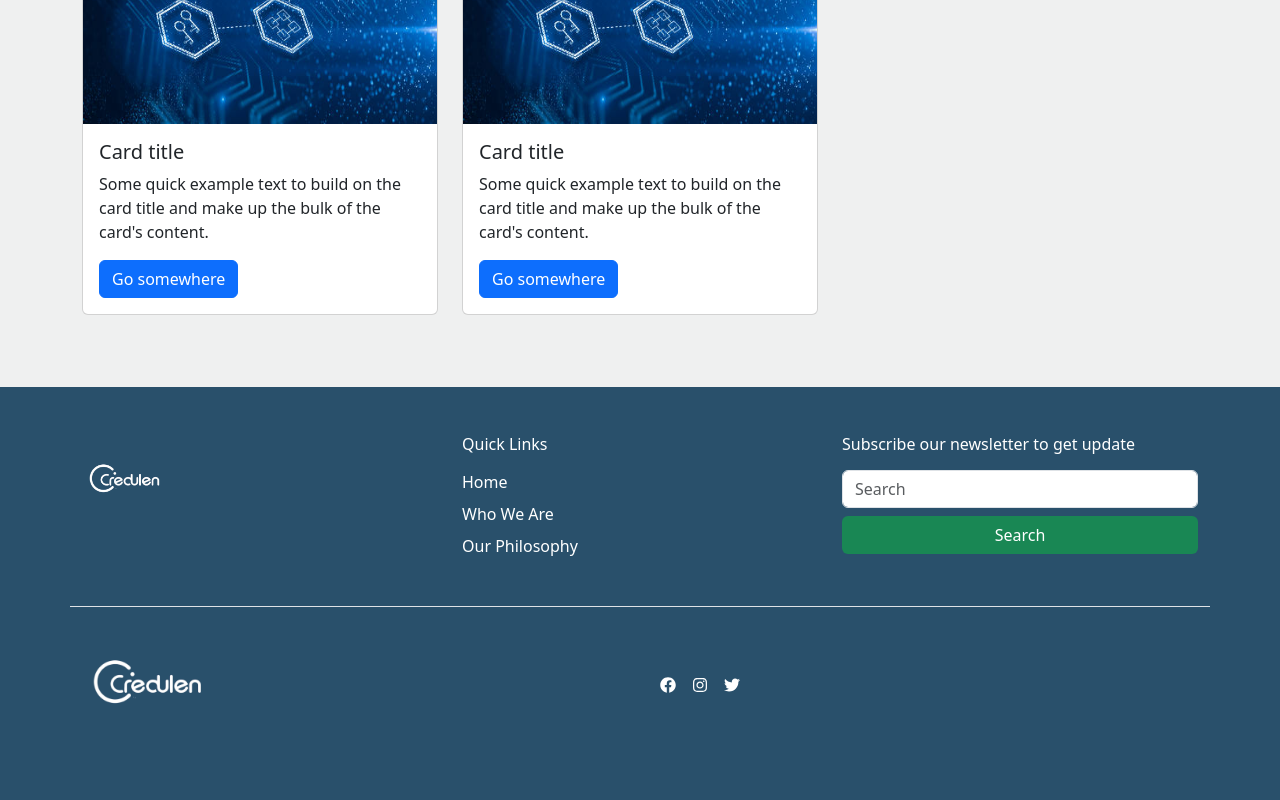
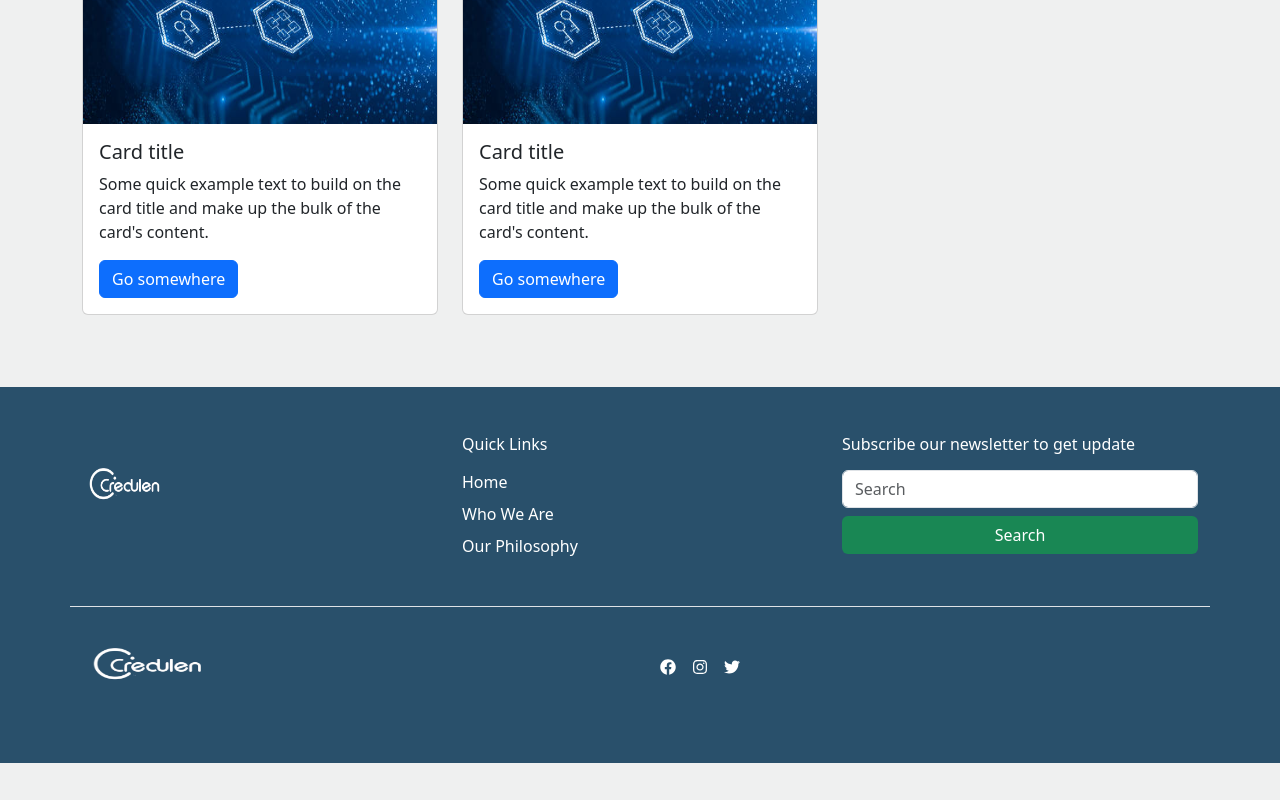
Before and after one commit to credulen/credulen_blog, a Next.js app: page / in a window 1280 px wide. Shown: the part 907-1707 px from the top of the page. After the commit the page ends 1670 px from the top, so only its background shows below. Built offline with nearby package versions, Linux system fonts and the light colour scheme.

Commit message:
added picture tags to next images

```diff
--- a/components/Footer.js
+++ b/components/Footer.js
@@ -1,5 +1,5 @@
 import Link from "next/link";
-import React from "react";
+import Image from "next/image";
 import { FaFacebook, FaInstagram, FaTwitter } from "react-icons/fa";
 import Subscribe from "./Subscribe";
 
@@ -10,7 +10,32 @@ const Footer = () => {
 				<div className="row border_design border-bottom pb-4">
 					<div className="col-md-4">
 						<Link href="/">
-							<img className="w-25" src="./logo/5.png" alt="" />
+							{/* <img className="w-25" src="./logo/5.png" alt="" /> */}
+							{/* <Image
+								src="/logo/5.png"
+								className="card-img-top"
+								width={50}
+								height={100}
+								alt="Picture of the author"
+							/> */}
+
+							<picture>
+								{/* <source
+									srcSet="https://example.com/hero.avif"
+									type="image/avif"
+								/>
+								<source
+									srcSet="https://example.com/hero.webp"
+									type="image/webp"
+								/> */}
+								<img
+									className="w-25"
+									src="./logo/5.png"
+									alt=""
+									width={100}
+									height={100}
+								/>
+							</picture>
 						</Link>
 					</div>
 
@@ -41,7 +66,33 @@ const Footer = () => {
 				<div className="row mt-2 d-flex justify-content-between align-items-center">
 					<div className="col-md-6">
 						<Link href="/">
-							<img className="w-25" src="./logo/5.png" alt="" />
+							{/* <img className="w-25" src="./logo/5.png" alt="" /> */}
+
+							<picture>
+								{/* <source
+									srcSet="https://example.com/hero.avif"
+									type="image/avif"
+								/>
+								<source
+									srcSet="https://example.com/hero.webp"
+									type="image/webp"
+								/> */}
+								<img
+									className="w-25"
+									src="./logo/5.png"
+									alt=""
+									width={150}
+									height={100}
+								/>
+							</picture>
+
+							{/* <Image
+								src="/logo/5.png"
+								className="card-img-top"
+								width={25}
+								height={25}
+								alt="Picture of the author"
+							/> */}
 						</Link>
 					</div>
 					<div className="col-md-6">
```
